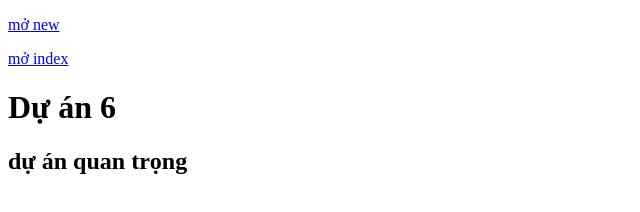
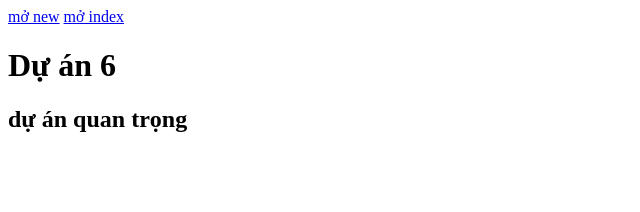
Before and after one commit to Quanvo1234/duan-6, a plain HTML site: page index.html in a window 1280 px wide. Shown: the whole page, without its empty margins (0-640 px from the left). Drawn offline with Linux system fonts and the light colour scheme.

Commit message:
4.sủa lỗi

```diff
--- a/index.html
+++ b/index.html
@@ -6,7 +6,7 @@
     <title>Dự án 6</title>
 </head>
 <body>
-    <p><a href="/new.html">mở new</a></p>
+    <a href="/new.html">mở new</a>
     <a href="/index.html">mở index</a>
     <h1>Dự án 6</h1>
     <h2>dự án quan trọng</h2>
```
